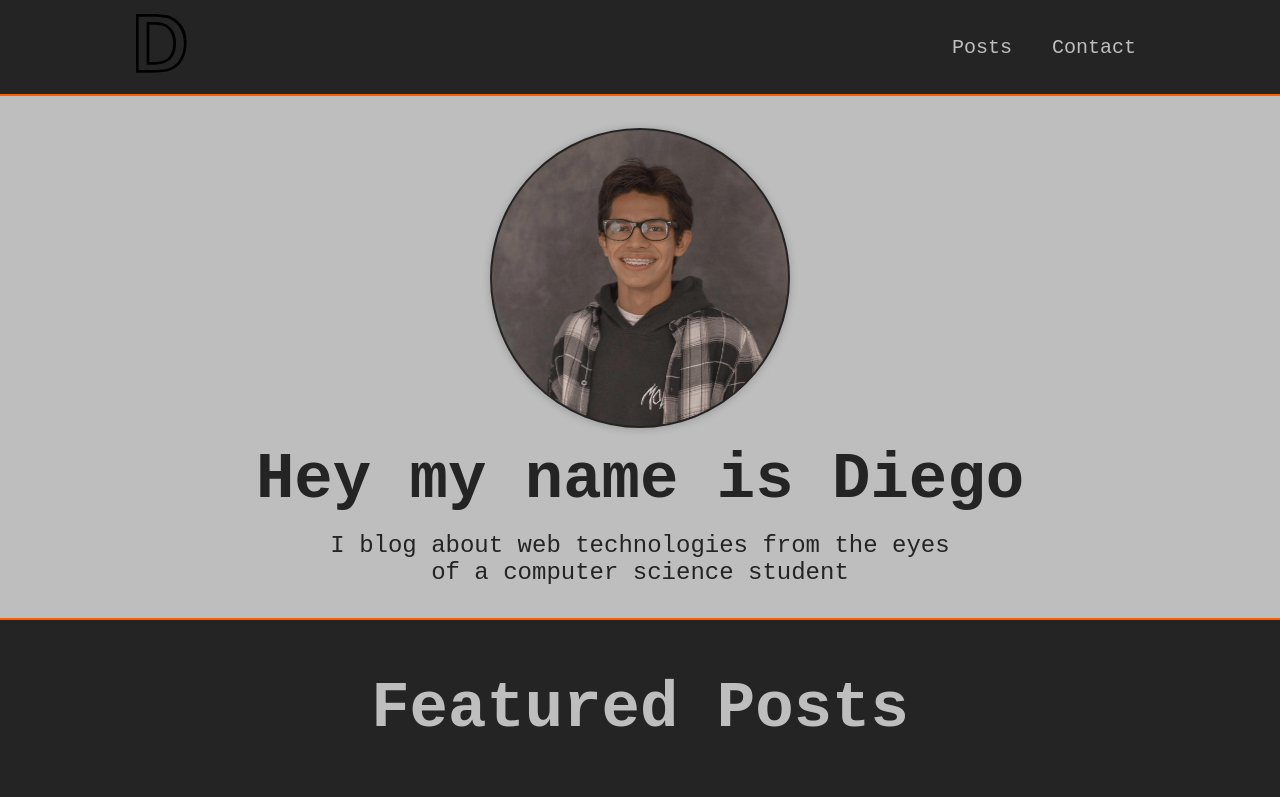
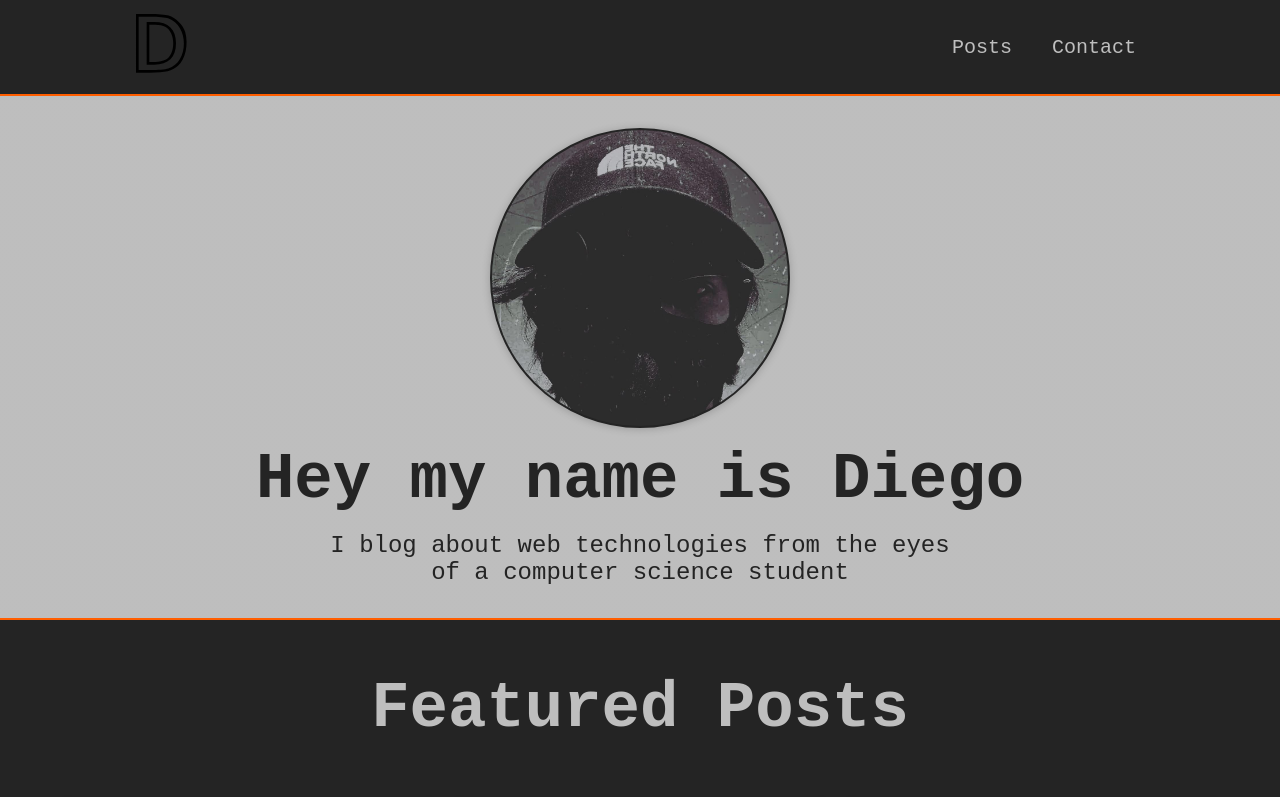
Before and after one commit to YeyoM/next_blog, a Next.js app: page / in a window 1280 px wide. Shown: the top 797 px of the page. Built offline with nearby package versions, Linux system fonts and the light colour scheme; grey boxes are pictures that could not be loaded; a web font is replaced by a local one.

Commit message:
changed the image from the hero section

```diff
--- a/components/home-page/hero.js
+++ b/components/home-page/hero.js
@@ -7,7 +7,7 @@ export default function Hero() {
     <section className={classes.hero}>
       <div className={classes.image}>
         <Image
-          src="/images/site/diego.jpeg"
+          src="/images/site/diego2.jpeg"
           alt="An image showing Diego"
           width={300}
           height={300}
```
Also changed, not shown: public/images/site/diego.jpeg (deleted), public/images/site/diego2.jpeg (added).
